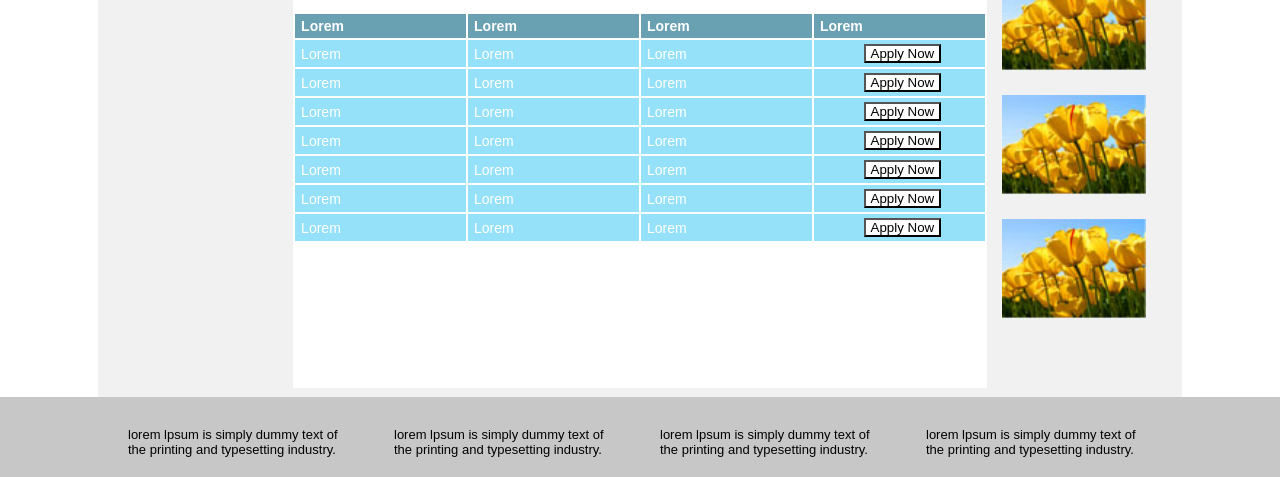
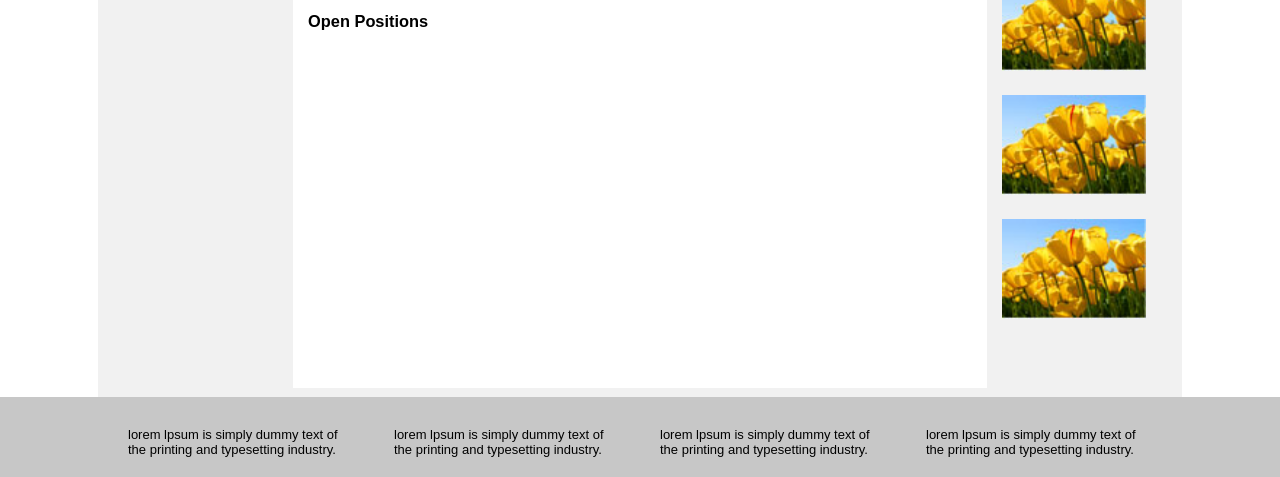
Before and after one commit to JiHaripriya/JavaScript-Work, a plain HTML site: page index.html in a window 1280 px wide. Shown: the part 323-800 px from the top of the page. Drawn offline with Linux system fonts and the light colour scheme.

Commit message:
Work in progress

```diff
--- a/apis/home.json
+++ b/apis/home.json
@@ -4,5 +4,5 @@
     "contentImageAlt": "Huge red flower",
     "contentParagraph": "Lorem lpsum is simply dummy text of the printing and typesetting industry.Lorem lpsum has been the industry's standard dummy text ever since the 1500's, when anunknown printer took a galley of type and scrambled it to make a type specimen book. It has survived not only five centuries, but also the leap into electronic typesetting, remaining 1960s with the release ofLetraset sheets containing lorem lpsum passages, and more recently with desktop publishing software like Aldus Pagemker including versions of lorem. Why do use it?",
     "textVisibleLength": 300,
-    "tableHeaders": ["Lorem", "Lorem", "Lorem", "Lorem"]
+    "tableHeading": "Open Positions"
 }
--- /dev/null
+++ b/config/tableHome_Header.json
@@ -0,0 +1,37 @@
+[
+    {
+        "key": "title",
+        "name": "Job Title",
+        "type": "string",
+        "text": null,
+        "sortable": true
+    },
+    {
+        "key": "href",
+        "name": "Location",
+        "type": "link",
+        "text": "Office",
+        "sortable": false
+    },
+    {
+        "key": "jobCode",
+        "name": "Job Code No.",
+        "type": "number",
+        "text": null,
+        "sortable": false
+    },
+    {
+        "key": "lastDate",
+        "name": "Last Date of Application",
+        "type": "date",
+        "text": null,
+        "sortable": false
+    },
+    {
+        "key": "availability",
+        "name": "Position Availability",
+        "type": "button",
+        "text": "Apply",
+        "sortable": false
+    }
+]
--- a/css/style.css
+++ b/css/style.css
@@ -9,7 +9,7 @@ body{
     font-family: arial, helvetica, sans-serif;
 }
 
-h2 {
+h2, h3 {
     padding: 0 0 0 15px;
 }
 
--- a/index.html
+++ b/index.html
@@ -30,54 +30,11 @@
                         <!--Add button: Read More-->
                         <!--Content to display after Read More-->
                     </div>
-                    <table>
-                        <!--`thead` Make dynamic-->
-                        <thead ></thead>
-                        <tbody>
-                            <tr>
-                                <td>Lorem</td>
-                                <td>Lorem</td>
-                                <td>Lorem</td>
-                                <td><button type="button">Apply Now</button></td>
-                            </tr>
-                            <tr>
-                                <td>Lorem</td>
-                                <td>Lorem</td>
-                                <td>Lorem</td>
-                                <td><button type="button">Apply Now</button></td>
-                            </tr>
-                            <tr>
-                                <td>Lorem</td>
-                                <td>Lorem</td>
-                                <td>Lorem</td>
-                                <td><button type="button">Apply Now</button></td>
-                            </tr>
-                            <tr>
-                                <td>Lorem</td>
-                                <td>Lorem</td>
-                                <td>Lorem</td>
-                                <td><button type="button">Apply Now</button></td>
-                            </tr>
-                            <tr>
-                                <td>Lorem</td>
-                                <td>Lorem</td>
-                                <td>Lorem</td>
-                                <td><button type="button">Apply Now</button></td>
-                            </tr>
-                            <tr>
-                                <td>Lorem</td>
-                                <td>Lorem</td>
-                                <td>Lorem</td>
-                                <td><button type="button">Apply Now</button></td>
-                            </tr>
-                            <tr>
-                                <td>Lorem</td>
-                                <td>Lorem</td>
-                                <td>Lorem</td>
-                                <td><button type="button">Apply Now</button></td>
-                            </tr>
-                        </tbody>
-                    </table>
+
+                    <h3 class="table__heading"><!--Table Heading --></h3>
+
+                    <table id="jobTable"> <!--Dynamic Table Contents --></table>
+
                 </section>
 
                 <!--Right Section: Displaying Posts-->
--- a/scripts/home.js
+++ b/scripts/home.js
@@ -1,4 +1,5 @@
 import createJsonRequest from "./utils.js";
+import jsonTable from "./utils.js";
 
 let method = 'GET', url = "http://127.0.0.1:5500/apis/home.json";
 
@@ -14,8 +15,7 @@ createJsonRequest( method, url, function( err, response ) {
         /*
             Element to create ~
             <h2>
-                RMedia
-                <img src="images/main-image.jpg" alt="" class="img-wrap">
+                RMedia<img src="images/main-image.jpg" alt="" class="img-wrap">
             </h2>
         */
         const heading = document.createElement('h2');
@@ -67,18 +67,28 @@ createJsonRequest( method, url, function( err, response ) {
             parentDivElement.appendChild(buttonReadMore);
         }
 
-        /* ================================================================================= */
+        // Table Area heading
+        const tableHead = document.querySelector(".table__heading");
+        tableHead.innerText = response.tableHeading;
+        parentDivElement.appendChild(tableHead);
+    }
+});
+
+// Dynamic Home Page Table Data
 /*
-            <!--Make dynamic-->
+    Structure
+    ---------
     <thead >
         <tr>
-                    <th>Lorem</th>
-                    <th>Lorem</th>
-                    <th>Lorem</th>
-                    <th>Lorem</th>
+            <th></th>
         </tr>
     </thead>
-        */
+    <tbody>
+        <tr>
+            <td> </td>
+        </tr>
+    </tbody>
+
     const tableHead = document.querySelector("table thead");
     const tableRow = document.createElement("tr");
     response.tableHeaders.forEach(element => {
@@ -87,5 +97,19 @@ createJsonRequest( method, url, function( err, response ) {
         tableRow.appendChild(rowHead);
     });
     tableHead.appendChild(tableRow);
+*/
+
+// Table header
+url = "http://127.0.0.1:5500/config/tableHome_Header.json";
+
+createJsonRequest(method, url, (err, response) => {
+
+    if(err) {
+        console.log("Error occured while processing JSON!");
+    }
+    else
+    {
+        // console.log(location.href); --> to understand which page is sending request
+        console.log("response: ", response);
     }
 });
--- a/scripts/utils.js
+++ b/scripts/utils.js
@@ -1,5 +1,5 @@
 // Fetch JSON from server using HTTP Request
-var createJsonRequest = function( httpMethod, url, callback ) {
+var createJsonRequest = (httpMethod, url, callback) => {
 
     let xhr = new XMLHttpRequest();
     xhr.open( httpMethod, url, true);
@@ -11,13 +11,11 @@ var createJsonRequest = function( httpMethod, url, callback ) {
     };
 
     xhr.onerror = function() {
-        callback( this.response );
+        callback(this.response, null);
     };
 
     xhr.send();
 }
-
-export default createJsonRequest;
 
 /*.................................................................................................................*/
 
@@ -47,3 +45,13 @@ searchBar.addEventListener('keyup', (event) => {
         document.querySelector("main").innerHTML = mainContent.replace(removeMatch, "");
     }
 });
+
+/*.................................................................................................................*/
+
+// Table creation
+// Table creation
+var jsonTable = (jsonHeader, jsonData, url, callback) => {
+
+}
+
+export default createJsonRequest;
```
Also changed, not shown: apis/tableHome.json (added, +30 -0 lines). Lines whose indentation alone changed are shown as unchanged.
